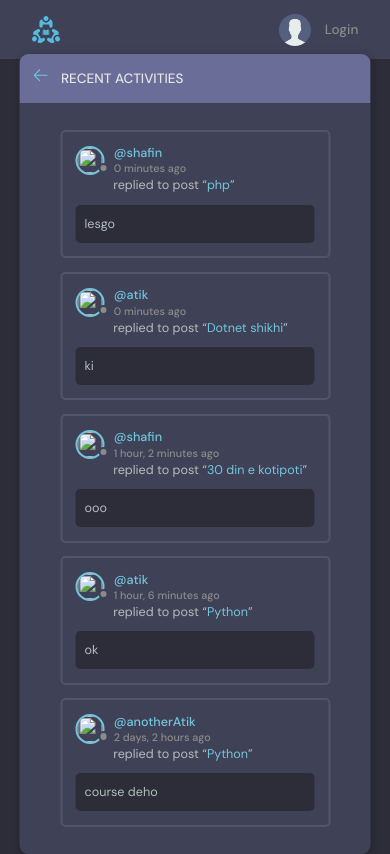
After one commit to Atik471/studybud-django, a Django app: page /activity/ in a window 390 px wide. The commit adds this page. Run offline with Django 5.2, Linux system fonts and the light colour scheme; data comes from the database, SQL or seed files in the repository.

```diff
--- /dev/null
+++ b/base/templates/base/activity.html
@@ -0,0 +1,63 @@
+{% extends 'main.html' %}
+
+{% block content %}
+<main class="layout">
+  <div class="container">
+    <div class="layout__box">
+      <div class="layout__boxHeader">
+        <div class="layout__boxTitle">
+          <a href="{% url 'home' %}">
+            <svg version="1.1" xmlns="http://www.w3.org/2000/svg" width="32" height="32" viewBox="0 0 32 32">
+              <title>arrow-left</title>
+              <path
+                d="M13.723 2.286l-13.723 13.714 13.719 13.714 1.616-1.611-10.96-10.96h27.625v-2.286h-27.625l10.965-10.965-1.616-1.607z">
+              </path>
+            </svg>
+          </a>
+          <h3>Recent Activities</h3>
+        </div>
+      </div>
+
+      <div class="activities-page layout__body">
+
+        {% for message in room_messages %}
+        <div class="activities__box">
+          <div class="activities__boxHeader roomListRoom__header">
+            <a href="{% url 'user-profile' message.user.id %}" class="roomListRoom__author">
+              <div class="avatar avatar--small">
+                <img src="{{message.user.avatar.url}}" />
+              </div>
+              <p>
+                @{{message.user}}
+                <span>{{message.created|timesince}} ago</span>
+              </p>
+            </a>
+
+            {% if request.user == message.user %}
+            <div class="roomListRoom__actions">
+              <a href="{% url 'delete-message' message.id %}">
+                <svg version="1.1" xmlns="http://www.w3.org/2000/svg" width="32" height="32" viewBox="0 0 32 32">
+                  <title>remove</title>
+                  <path
+                    d="M27.314 6.019l-1.333-1.333-9.98 9.981-9.981-9.981-1.333 1.333 9.981 9.981-9.981 9.98 1.333 1.333 9.981-9.98 9.98 9.98 1.333-1.333-9.98-9.98 9.98-9.981z">
+                  </path>
+                </svg>
+              </a>
+            </div>
+            {% endif %}
+
+          </div>
+          <div class="activities__boxContent">
+            <p>replied to post “<a href="{% url 'room' message.room.id %}">{{message.room}}</a>”</p>
+            <div class="activities__boxRoomContent">
+              {{message.body}}
+            </div>
+          </div>
+        </div>
+        {% endfor %}
+
+      </div>
+    </div>
+  </div>
+</main>
+{% endblock content %}
--- a/base/templates/base/topics_component.html
+++ b/base/templates/base/topics_component.html
@@ -12,7 +12,7 @@
     </li>
     {% endfor %}
   </ul>
-  <a class="btn btn--link" href="topics.html">
+  <a class="btn btn--link" href="{% url 'topics' %}">
     More
     <svg version="1.1" xmlns="http://www.w3.org/2000/svg" width="32" height="32" viewBox="0 0 32 32">
       <title>chevron-down</title>
--- a/base/urls.py
+++ b/base/urls.py
@@ -13,4 +13,6 @@ urlpatterns = [
     path('delete-room/<str:pk>/', views.deleteRoom, name='delete-room'),
     path('delete-message/<str:pk>/', views.deleteMessage, name='delete-message'),
     path('update-user/', views.updateUser, name='update-user'),
+    path('topics/', views.topicsPage, name='topics'),
+    path('activity/', views.activityPage, name='activity'),
 ]
--- a/base/views.py
+++ b/base/views.py
@@ -77,7 +77,7 @@ def home(request):
         Q(name__icontains=q) |
         Q(description__icontains=q)
         )
-    topics = Topic.objects.all()
+    topics = Topic.objects.all()[0:5]
     room_count = rooms.count()
     room_messages = Message.objects.filter(Q(room__topic__name__icontains=q))
 
@@ -207,3 +207,14 @@ def updateUser(request):
             return redirect('user-profile', pk=user.id)
 
     return render(request, 'base/update-user.html', {'form':form})
+
+
+def topicsPage(request):
+    q = request.GET.get('q') if request.GET.get('q') != None else ''
+    topics = Topic.objects.filter(name__icontains=q)
+    return render(request, 'base/topics.html', {'topics': topics})
+
+
+def activityPage(request):
+    room_messages = Message.objects.all()
+    return render(request, 'base/activity.html', {'room_messages':room_messages})
```
Also changed, not shown: base/templates/base/home.html (+5 -5 lines), base/templates/base/topics.html (added, +50 -0 lines).
